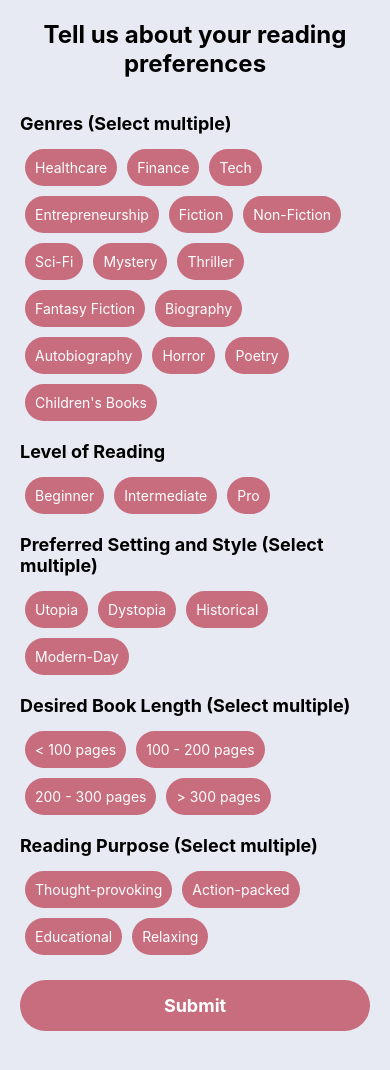
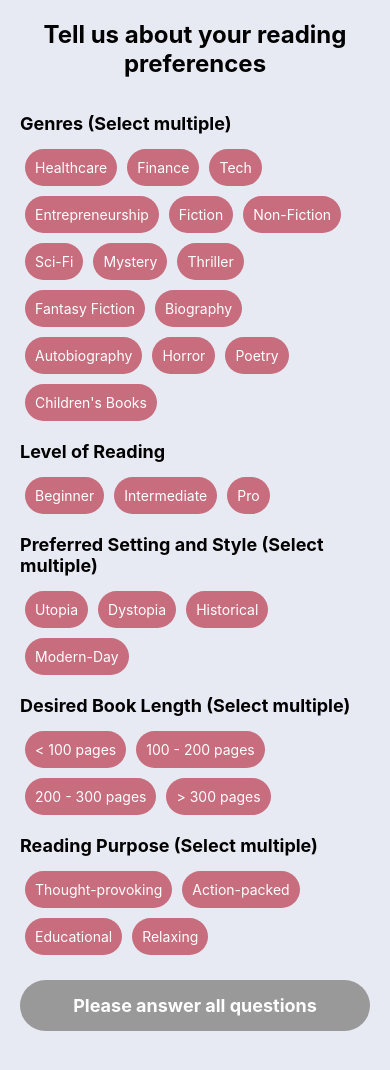
Before and after one commit to anshkaggarwal22/flippr, a React Native app: screen /InterestsQuestionnaire in a window 390 px wide. Shown: the top 1070 px of the page. Built offline with nearby package versions, Linux system fonts and the light colour scheme.

Commit message:
quesionssaire

```diff
--- a/App.js
+++ b/App.js
@@ -47,13 +47,13 @@ export default function App() {
         <Stack.Screen
           name="InterestsQuestionnaire"
           component={InterestsQuestionnaire}
-          initialParams={{token: "dev-test-token-123"}}
+          initialParams={{ token: "dev-test-token-123" }}
         />
         <Stack.Screen name="Home" component={Home} />
         <Stack.Screen
           name="LikedBooks"
           component={LikedBooks}
-          initialParams={{token : "dev-test-token-123"}}
+          initialParams={{ token: "dev-test-token-123" }}
         />
       </Stack.Navigator>
     </NavigationContainer>
--- a/Screens/InterestsQuestionnaire.js
+++ b/Screens/InterestsQuestionnaire.js
@@ -1,27 +1,72 @@
-import React, { useState } from 'react';
-import { StyleSheet, Text, View, ScrollView, TouchableOpacity } from 'react-native';
-import { useNavigation } from '@react-navigation/native';
-import axios from 'axios';
+import React, { useState, useEffect } from "react";
+import {
+  StyleSheet,
+  Text,
+  View,
+  ScrollView,
+  TouchableOpacity,
+  Alert,
+} from "react-native";
+import { useNavigation } from "@react-navigation/native";
+import axios from "axios";
 
 const InterestsQuestionnaire = ({ route }) => {
   const { token } = route.params;
   const navigation = useNavigation();
 
   const [genres, setGenres] = useState([]);
-  const [readingLevel, setReadingLevel] = useState('');
+  const [readingLevel, setReadingLevel] = useState("");
   const [settings, setSettings] = useState([]);
   const [bookLength, setBookLength] = useState([]);
   const [readingPurpose, setReadingPurpose] = useState([]);
+  const [isFormValid, setIsFormValid] = useState(false);
 
-  const genreOptions = ['Healthcare', 'Finance', 'Tech', 'Entrepreneurship', 'Fiction', 'Non-Fiction', 'Sci-Fi', 'Mystery', 'Thriller', 'Fantasy Fiction', 'Biography', 'Autobiography', 'Horror', 'Poetry', "Children's Books"];
-  const readingLevelOptions = ['Beginner', 'Intermediate', 'Pro'];
-  const settingOptions = ['Utopia', 'Dystopia', 'Historical', 'Modern-Day'];
-  const bookLengthOptions = ['< 100 pages', '100 - 200 pages', '200 - 300 pages', '> 300 pages'];
-  const readingPurposeOptions = ['Thought-provoking', 'Action-packed', 'Educational', 'Relaxing'];
+  const genreOptions = [
+    "Healthcare",
+    "Finance",
+    "Tech",
+    "Entrepreneurship",
+    "Fiction",
+    "Non-Fiction",
+    "Sci-Fi",
+    "Mystery",
+    "Thriller",
+    "Fantasy Fiction",
+    "Biography",
+    "Autobiography",
+    "Horror",
+    "Poetry",
+    "Children's Books",
+  ];
+  const readingLevelOptions = ["Beginner", "Intermediate", "Pro"];
+  const settingOptions = ["Utopia", "Dystopia", "Historical", "Modern-Day"];
+  const bookLengthOptions = [
+    "< 100 pages",
+    "100 - 200 pages",
+    "200 - 300 pages",
+    "> 300 pages",
+  ];
+  const readingPurposeOptions = [
+    "Thought-provoking",
+    "Action-packed",
+    "Educational",
+    "Relaxing",
+  ];
+
+  useEffect(() => {
+    const formIsValid =
+      genres.length > 0 &&
+      readingLevel !== "" &&
+      settings.length > 0 &&
+      bookLength.length > 0 &&
+      readingPurpose.length > 0;
+
+    setIsFormValid(formIsValid);
+  }, [genres, readingLevel, settings, bookLength, readingPurpose]);
 
   const toggleSelection = (option, state, setState) => {
     if (state.includes(option)) {
-      setState(state.filter(item => item !== option));
+      setState(state.filter((item) => item !== option));
     } else {
       setState([...state, option]);
     }
@@ -29,35 +74,53 @@ const InterestsQuestionnaire = ({ route }) => {
 
   const submitPreferences = async () => {
     try {
-      await axios.post('http://localhost:5000/api/user/preferences', {
+      // Make sure this URL is correct and the endpoint exists on your server
+      await axios.post(
+        "http://your-correct-api-url:5000/api/user/preferences",
+        {
           token,
           preferences: {
             genres,
             readingLevel,
             settings,
             bookLength,
-          readingPurpose
+            readingPurpose,
+          },
         }
-      });
-      navigation.navigate('Home', { token });
+      );
+      // If successful, navigate to Home
+      navigation.navigate("Home", { token });
     } catch (error) {
-        const errorMessage = error.response?.data?.msg || 'An error occurred during preferences';
-        Alert.alert('Error', errorMessage);
-        console.error('Preferences error:', error);
+      console.error("Preferences error:", error);
+      if (error.response) {
+        // The request was made and the server responded with a status code
+        // that falls out of the range of 2xx
+        console.error("Error data:", error.response.data);
+        console.error("Error status:", error.response.status);
+        console.error("Error headers:", error.response.headers);
+      } else if (error.request) {
+        // The request was made but no response was received
+        console.error("Error request:", error.request);
+      } else {
+        // Something happened in setting up the request that triggered an Error
+        console.error("Error message:", error.message);
+      }
     }
   };
 
   const renderOptions = (options, state, setState, multiple = true) => {
-    return options.map(option => (
+    return options.map((option) => (
       <TouchableOpacity
         key={option}
         style={[
           styles.option,
           multiple
             ? state.includes(option) && styles.selectedOption
-            : state === option && styles.selectedOption
+            : state === option && styles.selectedOption,
         ]}
-        onPress={() => multiple ? toggleSelection(option, state, setState) : setState(option)}
+        onPress={() =>
+          multiple ? toggleSelection(option, state, setState) : setState(option)
+        }
       >
         <Text style={styles.optionText}>{option}</Text>
       </TouchableOpacity>
@@ -75,26 +138,45 @@ const InterestsQuestionnaire = ({ route }) => {
 
       <Text style={styles.sectionTitle}>Level of Reading</Text>
       <View style={styles.optionsContainer}>
-        {renderOptions(readingLevelOptions, readingLevel, setReadingLevel, false)}
+        {renderOptions(
+          readingLevelOptions,
+          readingLevel,
+          setReadingLevel,
+          false
+        )}
       </View>
 
-      <Text style={styles.sectionTitle}>Preferred Setting and Style (Select multiple)</Text>
+      <Text style={styles.sectionTitle}>
+        Preferred Setting and Style (Select multiple)
+      </Text>
       <View style={styles.optionsContainer}>
         {renderOptions(settingOptions, settings, setSettings)}
       </View>
 
-      <Text style={styles.sectionTitle}>Desired Book Length (Select multiple)</Text>
+      <Text style={styles.sectionTitle}>
+        Desired Book Length (Select multiple)
+      </Text>
       <View style={styles.optionsContainer}>
         {renderOptions(bookLengthOptions, bookLength, setBookLength)}
       </View>
 
       <Text style={styles.sectionTitle}>Reading Purpose (Select multiple)</Text>
       <View style={styles.optionsContainer}>
-        {renderOptions(readingPurposeOptions, readingPurpose, setReadingPurpose)}
+        {renderOptions(
+          readingPurposeOptions,
+          readingPurpose,
+          setReadingPurpose
+        )}
       </View>
 
-      <TouchableOpacity style={styles.submitButton} onPress={submitPreferences}>
-        <Text style={styles.submitButtonText}>Submit</Text>
+      <TouchableOpacity
+        style={[styles.submitButton, !isFormValid && styles.disabledButton]}
+        onPress={submitPreferences}
+        disabled={!isFormValid}
+      >
+        <Text style={styles.submitButtonText}>
+          {isFormValid ? "Submit" : "Please answer all questions"}
+        </Text>
       </TouchableOpacity>
     </ScrollView>
   );
@@ -104,49 +186,52 @@ const styles = StyleSheet.create({
   container: {
     flex: 1,
     padding: 20,
-    backgroundColor: '#E7EAF2',
+    backgroundColor: "#E7EAF2",
   },
   title: {
     fontSize: 24,
-    fontWeight: 'bold',
+    fontWeight: "bold",
     marginBottom: 20,
-    textAlign: 'center',
+    textAlign: "center",
   },
   sectionTitle: {
     fontSize: 18,
-    fontWeight: 'bold',
+    fontWeight: "bold",
     marginTop: 15,
     marginBottom: 10,
   },
   optionsContainer: {
-    flexDirection: 'row',
-    flexWrap: 'wrap',
-    justifyContent: 'flex-start',
+    flexDirection: "row",
+    flexWrap: "wrap",
+    justifyContent: "flex-start",
   },
   option: {
-    backgroundColor: '#C76D7E',
+    backgroundColor: "#C76D7E",
     padding: 10,
     margin: 5,
     borderRadius: 20,
   },
   selectedOption: {
-    backgroundColor: '#9B4B58',
+    backgroundColor: "#9B4B58",
   },
   optionText: {
-    color: 'white',
+    color: "white",
   },
   submitButton: {
-    backgroundColor: '#C76D7E',
+    backgroundColor: "#C76D7E",
     padding: 15,
     borderRadius: 30,
-    alignItems: 'center',
+    alignItems: "center",
     marginTop: 20,
     marginBottom: 40,
   },
   submitButtonText: {
-    color: 'white',
+    color: "white",
     fontSize: 18,
-    fontWeight: 'bold',
+    fontWeight: "bold",
+  },
+  disabledButton: {
+    backgroundColor: "#999",
   },
 });
 
--- a/Screens/Login.js
+++ b/Screens/Login.js
@@ -18,7 +18,7 @@ const Login = () => {
 
   const handleLogin = async () => {
     try {
-      const res = await axios.post("http://localhost:5000/api/auth/login", {
+      const res = await axios.post("http://10.250.133.3:5000/api/auth/login", {
         email: username,
         password: password,
       });
--- a/Screens/SignUp.js
+++ b/Screens/SignUp.js
@@ -28,7 +28,7 @@ const Signup = () => {
 
     try {
       console.log("Making API call..."); // Debug log
-      const res = await axios.post("http://10.250.133.148:5000/api/auth/signup", {
+      const res = await axios.post("http://10.250.133.3:5000/api/auth/signup", {
         email: username,
         password: password,
       });
```
Lines whose indentation alone changed are shown as unchanged.
